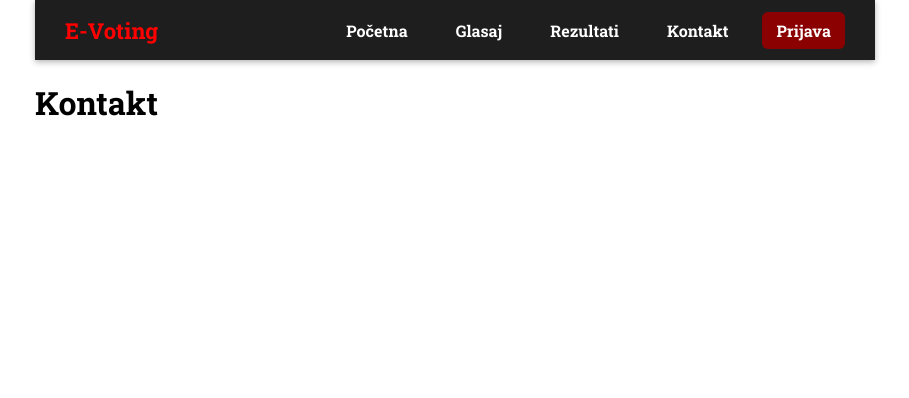
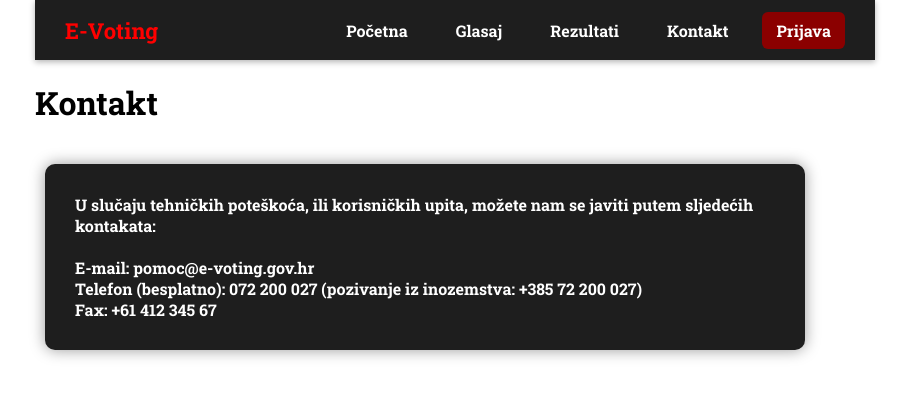
Before and after one commit to dkozina123/E-Voting, a React (Vite) app in the folder frontend/: page /contact in a window 1280 px wide. Shown: the top 398 px of the page, without its empty margins (215-1124 px from the left). Built offline with nearby package versions, Linux system fonts and the light colour scheme; a web font is replaced by a local one.

Commit message:
Uređena Kontakt stranica

```diff
--- a/frontend/index.html
+++ b/frontend/index.html
@@ -5,11 +5,10 @@
 	<meta charset="UTF-8" />
 	<link rel="icon" type="image/svg+xml" href="/red_e.png" />
 	<meta name="viewport" content="width=device-width, initial-scale=1.0" />
-  <title>e-voting</title>
+	<title>e-Voting</title>
 	<link rel="preconnect" href="https://fonts.googleapis.com">
 	<link rel="preconnect" href="https://fonts.gstatic.com" crossorigin>
-  <link
-    href="https://fonts.googleapis.com/css2?family=Allan:wght@400;700&family=Faustina:ital,wght@0,300..800;1,300..800&family=Lexend:wght@100..900&family=Libre+Baskerville:ital,wght@0,400;0,700;1,400&family=Momo+Trust+Sans:wght@200..800&family=Roboto+Mono:ital,wght@0,100..700;1,100..700&family=Roboto+Slab:wght@100..900&display=swap"
+	<link href="https://fonts.googleapis.com/css2?family=Allan:wght@400;700&family=Faustina:ital,wght@0,300..800;1,300..800&family=Lexend:wght@100..900&family=Libre+Baskerville:ital,wght@0,400;0,700;1,400&family=Momo+Trust+Sans:wght@200..800&family=Roboto+Mono:ital,wght@0,100..700;1,100..700&family=Roboto+Slab:wght@100..900&display=swap"
 		rel="stylesheet">
 </head>
 
--- /dev/null
+++ b/frontend/src/assets/styles/Contact.css
@@ -0,0 +1,8 @@
+.contact-p {
+	background-color: #1e1e1e;
+	color: white;
+	padding: 30px;
+	border-radius: 10px;
+	margin: 40px 10px;
+	box-shadow: 0 0 15px rgba(0, 0, 0, 0.4);
+}
--- a/frontend/src/pages/Contact.jsx
+++ b/frontend/src/pages/Contact.jsx
@@ -1,9 +1,19 @@
+import '../assets/styles/Contact.css';
 function Contact() {
-    return (
-        <>
-            <h1>Kontakt</h1>
-        </>
-    );
+	return (
+		<>
+			<h1>Kontakt</h1>
+			<span className="contact-span">
+				<div>
+					<p className="contact-p">U slučaju tehničkih poteškoća, ili korisničkih upita, možete nam se javiti putem sljedećih kontakata:<br /><br />
+						E-mail: pomoc@e-voting.gov.hr<br />
+						Telefon (besplatno): <strong>072 200 027</strong> (pozivanje iz inozemstva: <strong>+385 72 200 027)</strong><br />
+						Fax: <strong>+61 412 345 67</strong>
+					</p>
+				</div>
+			</span>
+		</>
+	);
 }
 
 export default Contact;
```
Also changed, not shown: 1 other file (tests, documents, lock files or other folders). Lines whose indentation alone changed are shown as unchanged.
